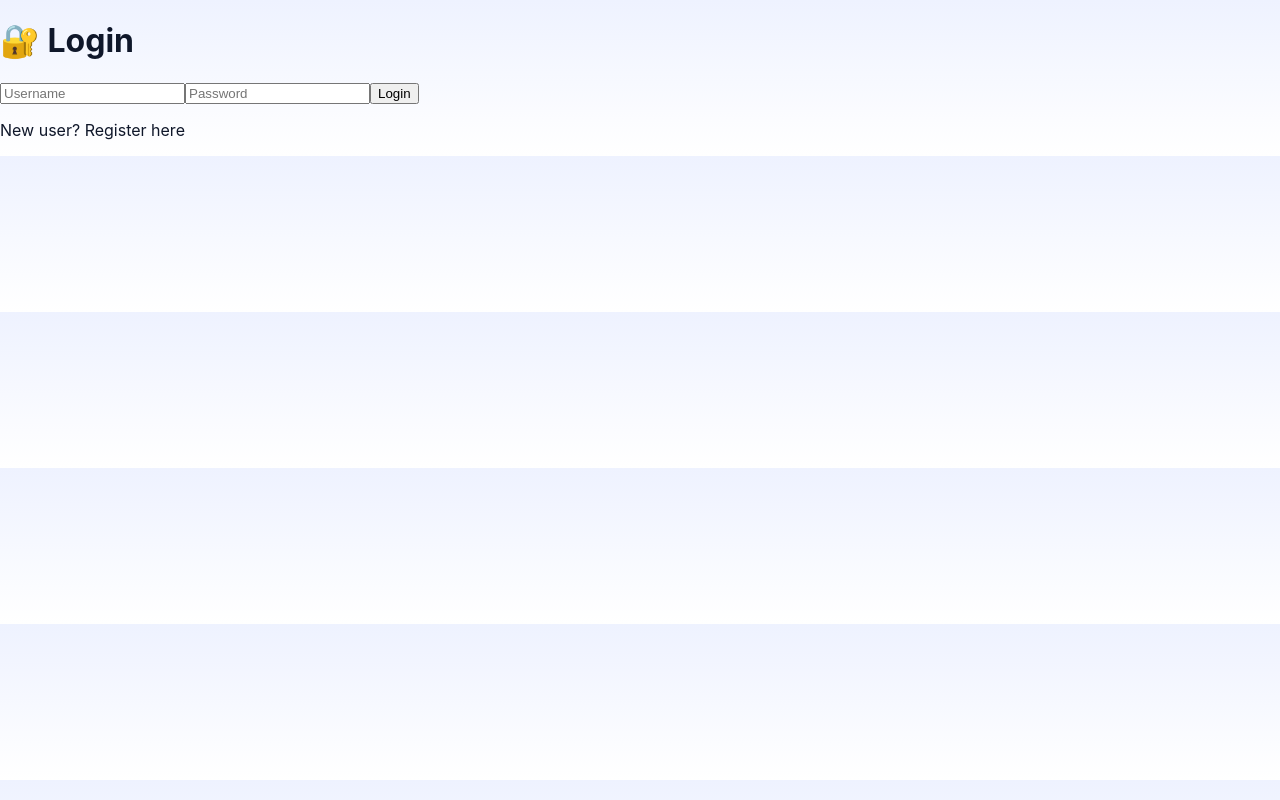
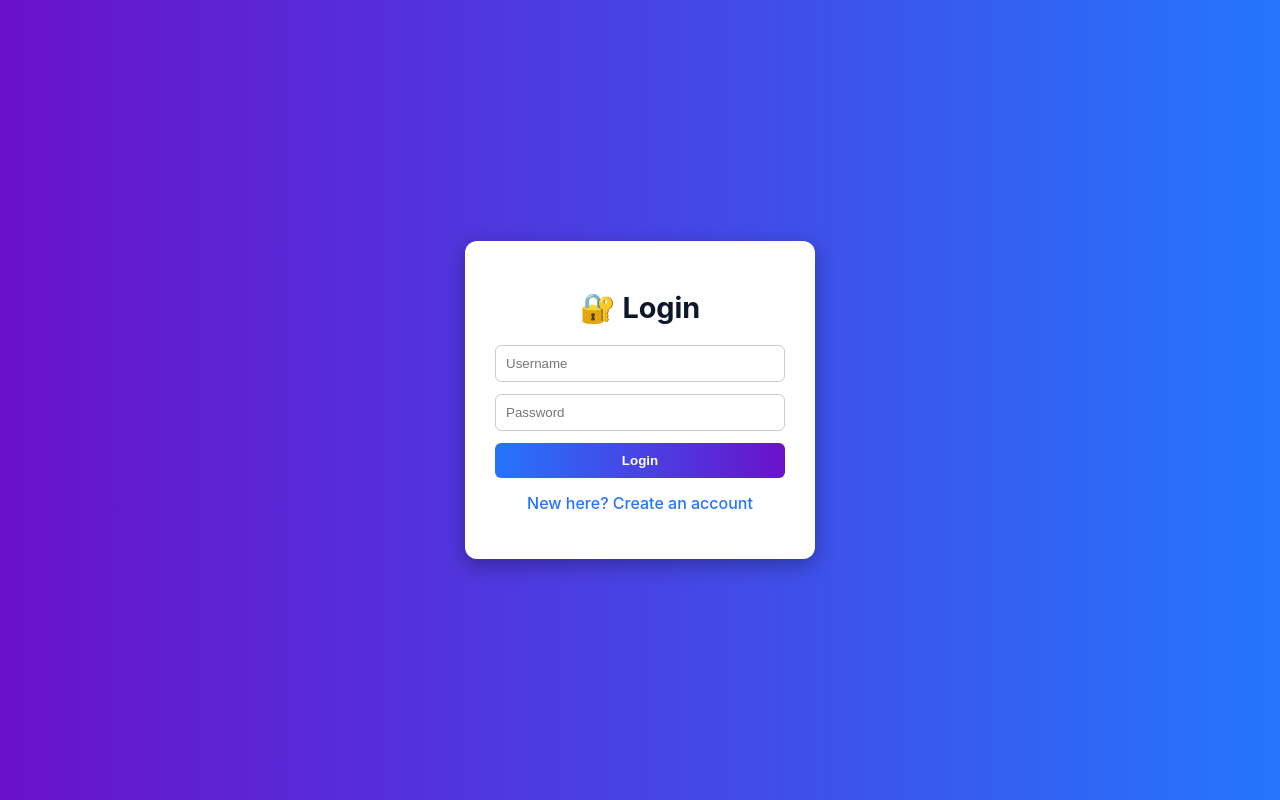
Before and after one commit to Akhilendra97/ai-whiteboard-project, a React (Vite) app in the folder Frontend/: page / in a window 1280 px wide. Built offline with nearby package versions, Linux system fonts and the light colour scheme.

Commit message:
Fixed login reuse issue, smaller centered buttons, improved login page

```diff
--- a/Frontend/src/AuthPage.jsx
+++ b/Frontend/src/AuthPage.jsx
@@ -10,48 +10,97 @@ export default function AuthPage({ onAuth }) {
     const res = await fetch(endpoint, {
       method: "POST",
       headers: { "Content-Type": "application/json" },
-      body: JSON.stringify({ username, password }),
+      body: JSON.stringify({
+        username: username.toLowerCase(), // ✅ ensure lowercase
+        password,
+      }),
     });
     const data = await res.json();
     if (res.ok) {
       localStorage.setItem("token", data.token);
       onAuth();
     } else {
-      alert(data.detail || "Failed");
+      alert(data.detail || "Authentication failed");
     }
   };
 
   return (
-    <div className="flex flex-col items-center justify-center min-h-screen bg-gradient-to-r from-indigo-500 via-purple-500 to-pink-500 text-white">
-      <div className="bg-white text-black shadow-2xl rounded-xl p-8 w-96 animate-fade-in">
-        <h1 className="text-2xl font-bold mb-4 text-center">
+    <div
+      style={{
+        minHeight: "100vh",
+        display: "flex",
+        alignItems: "center",
+        justifyContent: "center",
+        background: "linear-gradient(to right, #6a11cb, #2575fc)",
+      }}
+    >
+      <div
+        style={{
+          background: "white",
+          padding: "30px",
+          borderRadius: "12px",
+          boxShadow: "0px 6px 20px rgba(0,0,0,0.3)",
+          width: "350px",
+          textAlign: "center",
+          animation: "fadeIn 0.8s ease-in-out",
+        }}
+      >
+        <h1 style={{ fontSize: "1.8rem", marginBottom: "20px" }}>
           {isLogin ? "🔐 Login" : "📝 Register"}
         </h1>
         <input
           type="text"
           placeholder="Username"
-          className="w-full p-2 mb-3 border rounded"
+          style={{
+            width: "100%",
+            padding: "10px",
+            marginBottom: "12px",
+            borderRadius: "6px",
+            border: "1px solid #ccc",
+          }}
           value={username}
           onChange={(e) => setUsername(e.target.value)}
         />
         <input
           type="password"
           placeholder="Password"
-          className="w-full p-2 mb-3 border rounded"
+          style={{
+            width: "100%",
+            padding: "10px",
+            marginBottom: "12px",
+            borderRadius: "6px",
+            border: "1px solid #ccc",
+          }}
           value={password}
           onChange={(e) => setPassword(e.target.value)}
         />
         <button
           onClick={handleAuth}
-          className="w-full bg-indigo-600 text-white py-2 rounded hover:bg-indigo-700 transition"
+          style={{
+            width: "100%",
+            padding: "10px",
+            background: "linear-gradient(to right, #2575fc, #6a11cb)",
+            color: "white",
+            border: "none",
+            borderRadius: "6px",
+            cursor: "pointer",
+            fontWeight: "bold",
+          }}
         >
           {isLogin ? "Login" : "Register"}
         </button>
         <p
-          className="mt-4 text-center text-blue-600 cursor-pointer"
+          style={{
+            marginTop: "15px",
+            color: "#2575fc",
+            cursor: "pointer",
+            fontWeight: "500",
+          }}
           onClick={() => setIsLogin(!isLogin)}
         >
-          {isLogin ? "New user? Register here" : "Already registered? Login here"}
+          {isLogin
+            ? "New here? Create an account"
+            : "Already registered? Login here"}
         </p>
       </div>
     </div>
--- a/Frontend/src/Whiteboard.jsx
+++ b/Frontend/src/Whiteboard.jsx
@@ -57,8 +57,7 @@ export default function Whiteboard() {
   const undo = () => {
     if (history.length === 0) return;
     const prev = [...history];
-    const last = prev.pop();
-    setRedoStack([...redoStack, last]);
+    prev.pop();
     setHistory(prev);
 
     const img = new Image();
@@ -95,7 +94,15 @@ export default function Whiteboard() {
       }}
     >
       <h1 style={{ fontSize: "2rem", marginBottom: "20px" }}>🎨 AI Whiteboard</h1>
-      <div style={{ display: "flex", justifyContent: "center", gap: "10px", flexWrap: "wrap", marginBottom: "20px" }}>
+      <div
+        style={{
+          display: "flex",
+          justifyContent: "center",
+          gap: "12px",
+          flexWrap: "wrap",
+          marginBottom: "20px",
+        }}
+      >
         <ChromePicker color={color} onChange={(c) => setColor(c.hex)} />
         <input
           type="range"
@@ -104,12 +111,43 @@ export default function Whiteboard() {
           value={brushSize}
           onChange={(e) => setBrushSize(e.target.value)}
         />
-        <button onClick={() => setTool("brush")}>Brush</button>
-        <button onClick={() => setTool("eraser")}>Eraser</button>
-        <button onClick={undo}>Undo</button>
-        <button onClick={redo}>Redo</button>
-        <button onClick={download}>Save PNG</button>
-        <button onClick={() => setDarkMode(!darkMode)}>
+        {["Brush", "Eraser", "Undo", "Redo", "Save PNG"].map((btn, i) => (
+          <button
+            key={i}
+            onClick={() => {
+              if (btn === "Brush") setTool("brush");
+              if (btn === "Eraser") setTool("eraser");
+              if (btn === "Undo") undo();
+              if (btn === "Redo") redo();
+              if (btn === "Save PNG") download();
+            }}
+            style={{
+              padding: "6px 12px",
+              background: "#2575fc",
+              color: "white",
+              border: "none",
+              borderRadius: "6px",
+              cursor: "pointer",
+              fontSize: "14px",
+              fontWeight: "500",
+            }}
+          >
+            {btn}
+          </button>
+        ))}
+        <button
+          onClick={() => setDarkMode(!darkMode)}
+          style={{
+            padding: "6px 12px",
+            background: darkMode ? "orange" : "black",
+            color: "white",
+            border: "none",
+            borderRadius: "6px",
+            cursor: "pointer",
+            fontSize: "14px",
+            fontWeight: "500",
+          }}
+        >
           {darkMode ? "☀️ Light" : "🌙 Dark"}
         </button>
       </div>
```
Also changed, not shown: 6 other files (tests, documents, lock files or other folders).
